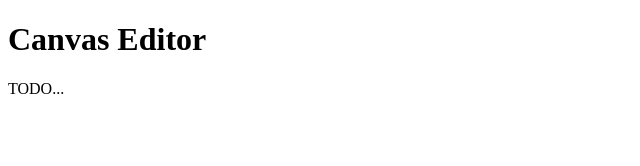
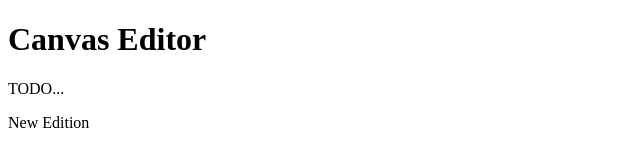
Before and after one commit to NyteOwlDave/Graphics-Canvas, a plain HTML site: page editor.html in a window 1280 px wide. Shown: the full height of the page, 0-640 px from the left. Drawn offline with Linux system fonts and the light colour scheme.

Commit message:
Legacy ~ Rebase

```diff
--- a/editor.html
+++ b/editor.html
@@ -7,5 +7,6 @@
     <body>
         <h1>Canvas Editor</h1>
         <p>TODO...</p>
+        <p>New Edition</p>
     </body>
 </html>
```
